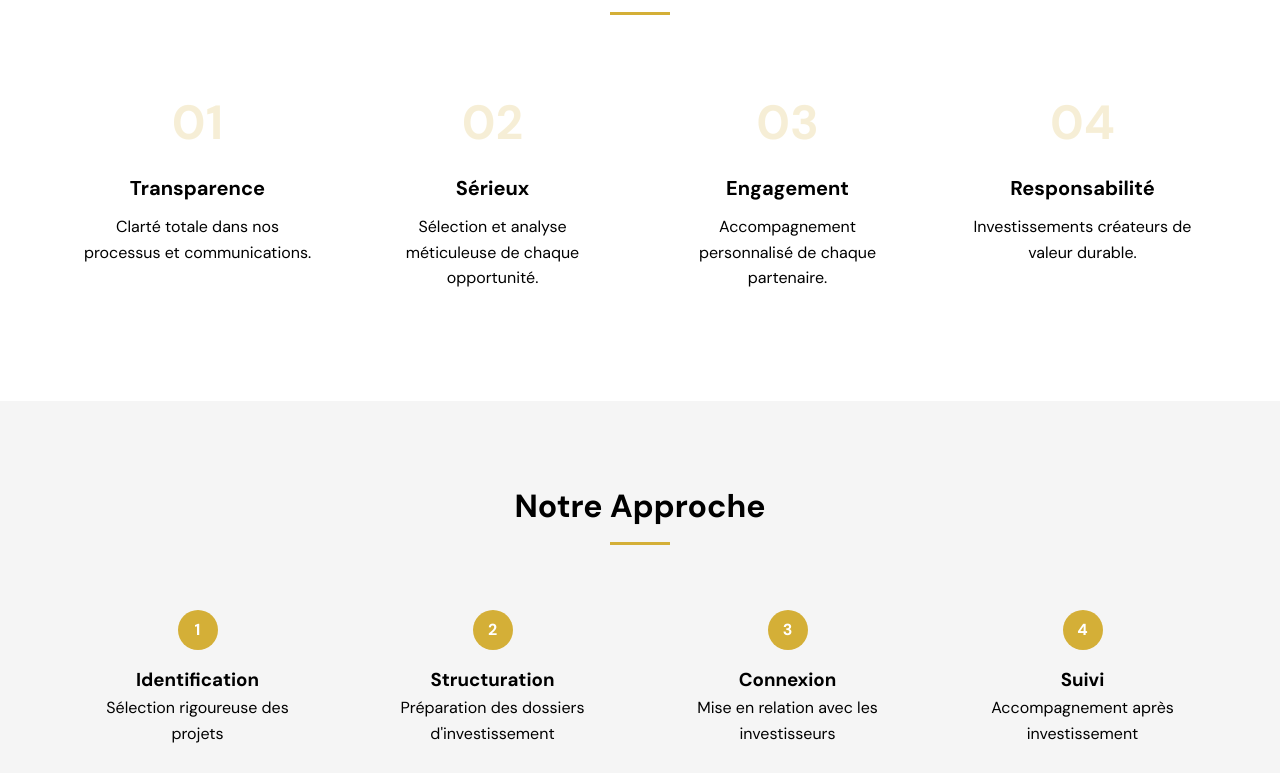
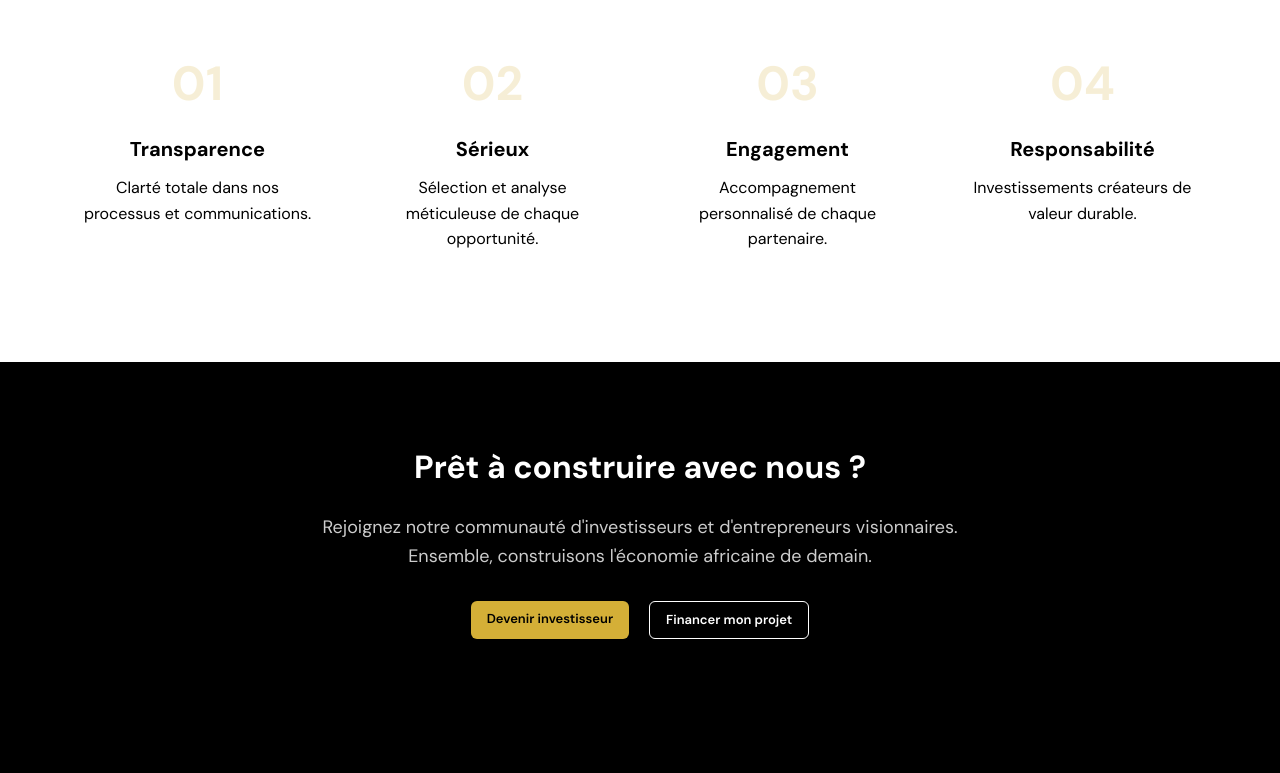
Before and after one commit to Ricko2005/Bridge-Capital, a plain HTML site: page about.html in a window 1280 px wide. Shown: the part 2012-2785 px from the top of the page. Drawn offline with Linux system fonts and the light colour scheme.

Commit message:
Lundi 15 decembre a 17h 01

```diff
--- a/about.css
+++ b/about.css
@@ -63,6 +63,7 @@ header {
     max-height: 45px;
     width: auto;
     object-fit: contain;
+    border-radius: 5px;
 }
 
 /* Navigation centrée - Desktop */
--- a/about.html
+++ b/about.html
@@ -69,6 +69,7 @@
             max-height: 45px;
             width: auto;
             object-fit: contain;
+            border-radius: 5px;
         }
 
         nav {
@@ -275,14 +276,7 @@
             color: var(--black);
         }
 
-        .section-title::after {
-            content: '';
-            display: block;
-            width: 60px;
-            height: 3px;
-            background: var(--gold);
-            margin: 10px auto 30px;
-        }
+
 
         /* Histoire */
         .histoire-content {
@@ -514,11 +508,11 @@
 
         @media (max-width: 480px) {
             .hero-title {
-                font-size: 28px;
+                font-size: 40px;
             }
 
             .section-title {
-                font-size: 24px;
+                font-size: 28px;
             }
 
             .mission-grid,
@@ -715,37 +709,6 @@
         </div>
     </section>
 
-    <!-- Section Approche -->
-    <section class="section">
-        <div class="container">
-            <h2 class="section-title">Notre Approche</h2>
-            <div class="approche-steps">
-                <div class="step">
-                    <div class="step-number">1</div>
-                    <h3>Identification</h3>
-                    <p>Sélection rigoureuse des projets</p>
-                </div>
-
-                <div class="step">
-                    <div class="step-number">2</div>
-                    <h3>Structuration</h3>
-                    <p>Préparation des dossiers d'investissement</p>
-                </div>
-
-                <div class="step">
-                    <div class="step-number">3</div>
-                    <h3>Connexion</h3>
-                    <p>Mise en relation avec les investisseurs</p>
-                </div>
-
-                <div class="step">
-                    <div class="step-number">4</div>
-                    <h3>Suivi</h3>
-                    <p>Accompagnement après investissement</p>
-                </div>
-            </div>
-        </div>
-    </section>
 
     <!-- Section CTA -->
     <section class="cta-section">
```
